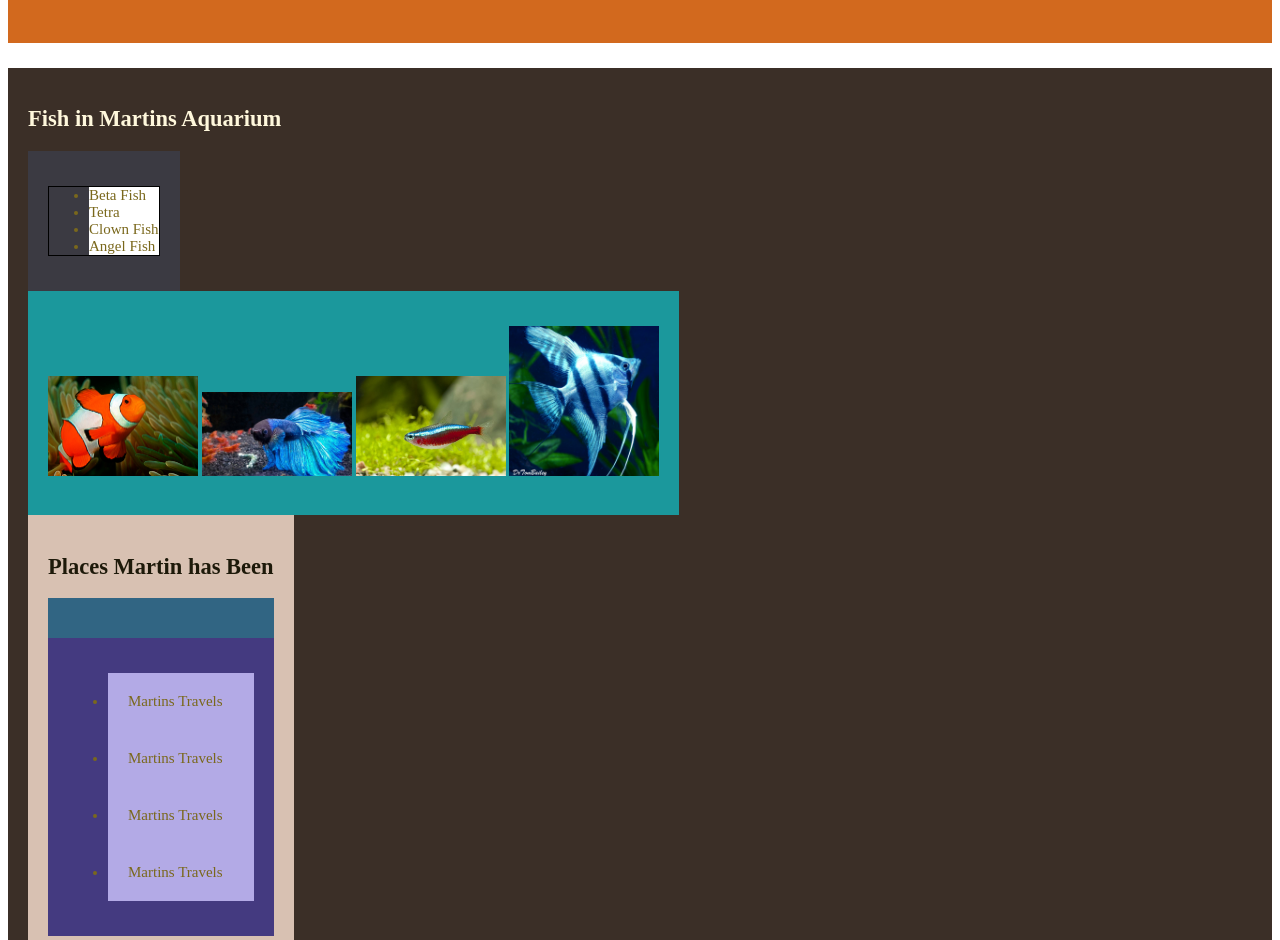
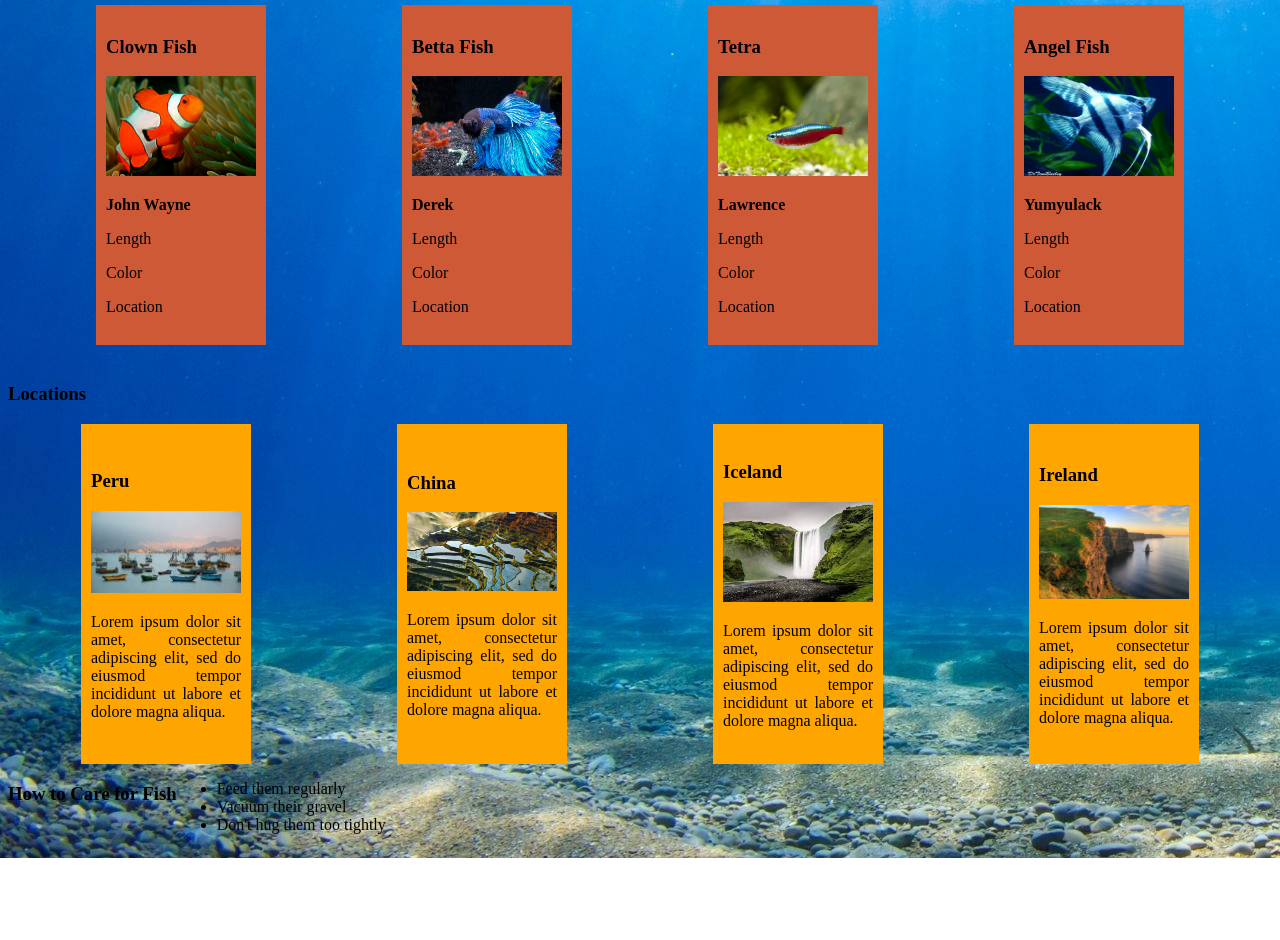
Before and after one commit to TheBenGregory/MartinsAquarium, a plain HTML site: page index.html in a window 1280 px wide. Shown: the part 136-1076 px from the top of the page. After the commit the page ends 994 px from the top, so only its background shows below. Drawn offline with Linux system fonts and the light colour scheme.

Commit message:
start from scratch

```diff
--- /dev/null
+++ b/fish__cards.css
@@ -0,0 +1,23 @@
+.fish__cards{
+    background: #CE5937;
+    /* background: -moz-linear-gradient(45deg, #CE5937 0%, #1C6EA4 29%, #4CC52B 100%);
+    background: -webkit-linear-gradient(45deg, #CE5937 0%, #1C6EA4 29%, #4CC52B 100%);
+    background: linear-gradient(45deg, #CE5937 0%, #1C6EA4 29%, #4CC52B 100%); */
+    padding: 10px;
+    margin: auto;
+    align-content: space-around;
+    justify-content: space-evenly;
+    height: 20em;
+    flex-wrap: wrap;
+    flex-direction: column;
+    text-align: justify;
+    flex-basis: 10%;
+}
+
+.fish{
+    display: flex;
+    flex-direction: row;
+    flex-wrap: wrap;
+    padding: 20px;
+
+}
--- a/index.html
+++ b/index.html
@@ -3,59 +3,91 @@
 <head>
     <meta charset="UTF-8">
     <meta http-equiv="X-UA-Compatible" content="IE=edge">
-    <meta name="viewport" content="width=device-width, initial-scale=1.0">
+    <meta name="viewport" content="width=<device-width>, initial-scale=1.0">
     <title>Document</title>
-    <link rel="stylesheet" href="main.css"></head>
+    <link rel="stylesheet" href="main.css">
+</head>
 <body>
-    <section>
-        <h1 class="header">Martins Aquarium</h1>
-    </section>
-    <section class="fish__list">
-        <h2>Fish in Martins Aquarium</h2>
-        <div class= list>
-            <ul class=fish__cards>
-                <li class="thefish"">Beta Fish</li>
-                <li class="thefish">Tetra</li>
-                <li class="thefish">Clown Fish</li>
-                <li class="thefish">Angel Fish</li>
-            </ul>
+    <style> body{
+        background-image: url(images/underwater.jpg);}</style>
+
+    <h1 class="title">Martins Aquarium</h1>
+        <main>
+            <article class=theBigOne>
+             <div class="main">
+                <h3 class="header__fish">Inventory</h3>
+                <section class="fish">
+                    <section class="fish__cards">
+                        <h3>Clown Fish</h3>
+                        <img src="images/1200px-Clown_fish_in_the_Andaman_Coral_Reef.jpeg" alt="a clown fish" width="150px" height="100px"/>
+                        <p><b>John Wayne</b></p>
+                        <p>Length</p>
+                        <p>Color</p>
+                        <p>Location</p>
+                    </section>
+                    <section class="fish__cards">
+                        <h3>Betta Fish</h3>
+                        <img src="images/betta.jpeg" alt="a Betta fish" width="150px" height="100px"/>
+                        <p><b>Derek</b></p>
+                        <p>Length</p>
+                        <p>Color</p>
+                        <p>Location</p>
+                    </section>
+                    <section class="fish__cards">
+                        <h3>Tetra</h3>
+                        <img src="images/tetra.jpeg" alt="a tetra fish" width="150px" height="100px"/>
+                        <p><b>Lawrence</b></p>
+                        <p>Length</p>
+                        <p>Color</p>
+                        <p>Location</p>
+                    </section>
+                    <section class="fish__cards">
+                        <h3>Angel Fish</h3>
+                        <img src="images/1117801547.jpeg" alt="an Angel fish" width="150px" height="100px"/>
+                        <p><b>Yumyulack</b></p>
+                        <p>Length</p>
+                        <p>Color</p>
+                        <p>Location</p>
+                    </section>
+                    </div>
+            </div>
+
+            <div class="main">
+                <h3 class="header__locations">Locations</h3>
+                <section class="locations">
+                    <section class="loc__cards">
+                        <h3>Peru</h3>
+                        <img src="images/peru.jpeg" alt="fishing boats in peru" width="150px"/>
+                        <p>Lorem ipsum dolor sit amet, consectetur adipiscing elit, sed do eiusmod tempor incididunt ut labore et dolore magna aliqua.</p>
+                    </section>
+                    <section class="loc__cards">
+                        <h3>China</h3>
+                        <img src="images/ricepaddie.jpeg" alt="rice paddies in china" width="150px"/>
+                        <p>Lorem ipsum dolor sit amet, consectetur adipiscing elit, sed do eiusmod tempor incididunt ut labore et dolore magna aliqua.</p>
+                    </section>
+                    <section class="loc__cards">
+                        <h3>Iceland</h3>
+                        <img src="images/iceland.jpeg" alt="Iceland" width="150px"/>
+                        <p>Lorem ipsum dolor sit amet, consectetur adipiscing elit, sed do eiusmod tempor incididunt ut labore et dolore magna aliqua.</p>
+                    </section>
+                    <section class="loc__cards">
+                        <h3>Ireland</h3>
+                        <img src="images/ireland.jpeg" alt="Ireland" width="150px"/>
+                        <p>Lorem ipsum dolor sit amet, consectetur adipiscing elit, sed do eiusmod tempor incididunt ut labore et dolore magna aliqua.</p>
+                    </section>
+                </section>
+            </div>
+            <aside class="tips">
+                <h3 class="header__tips">How to Care for Fish</h3>
+                    <ul class="tips__list">
+                        <li>Feed them regularly</li>
+                        <li>Vacuum their gravel</li>
+                        <li>Don't hug them too tightly</li>
+                    </ul>
+            </aside>
         </div>
-        <div class="fish">
-            <!-- fish cards go here (images) -->
-            <p><img src="images/1200px-Clown_fish_in_the_Andaman_Coral_Reef.jpeg" alt="a clown fish" width="150px"/>
-                <img src="images/betta.jpeg" alt="a Betta fish" width="150px"/>
-                <img src="images/tetra.jpeg" alt="a Tetra fish" width="150px"/>
-                <img src="images/1117801547.jpeg" alt="an Angel fish" width="150px"/>
-            </p>
-        </div>
-    <Section class=location__tips>
-        <h2>Places Martin has Been</h2>
-        <div class=tips>
-            <!-- tips go here -->
-        </div>
-        <div class=location__list>
-            <!-- location goes here -->
-            <ul>
-                <li class="location">Martins Travels</li>
-                <li class="location">Martins Travels</li>
-                <li class="location">Martins Travels</li>
-                <li class="location">Martins Travels</li>
+            </article>
+        </main>
 
-            </ul>
-        </div>
-    </Section>
-    <aside class=care>
-        <ul>
-            <li class="carelist">Fish Care Tips</li>
-            <li class="carelist">Fish Care Tips</li>
-            <li class="carelist">Fish Care Tips</li>
-            <li class="carelist">Fish Care Tips</li>
-        </ul>
-
-    </aside>
-    </section>
-    <section class=footer>
-        <footer>®Martins Aquarium 2021</footer>
-    </section>
 </body>
 </html>
--- /dev/null
+++ b/location__cards.css
@@ -0,0 +1,27 @@
+.loc__cards{
+    background-color: orange;
+    /* border: 3px dotted green;
+    background: #CE5937 20%;
+    background: -moz-linear-gradient(45deg, #CE5937 0%, #1C6EA4 29%, #4CC52B 100%);
+    background: -webkit-linear-gradient(45deg, #CE5937 0%, #1C6EA4 29%, #4CC52B 100%);
+    background: linear-gradient(45deg, #CE5937 0%, #1C6EA4 29%, #4CC52B 100%); */
+    padding: 10px;
+    margin: auto;
+    align-content: space-around;
+    justify-content: space-evenly;
+    height: 20em;
+    flex-wrap: wrap;
+    flex-direction: column;
+    text-align: justify;
+    flex-basis: 10%;
+}
+
+
+.locations{
+    display: flex;
+    flex-direction: row;
+    flex-wrap: wrap;
+    justify-content: space-evenly;
+
+
+}
--- a/main.css
+++ b/main.css
@@ -1,116 +1,9 @@
+@import "./fish__cards.css";
+@import "./location__cards.css";
+@import "./tips__list.css";
 
-
-.header{
+.thebigone{
     display: flex;
-    width: 100;
-    height: 100;
-    padding: 60px;
-    /* align-items: center;
-    text-align: center; */
-    justify-content: center;
-    background: chocolate;
-    color: cornsilk;
-    font-size: 30px;
-
-}
-
-.fish__list{
-
-    display: flex;
-    flex-direction:column;
-    flex-wrap: wrap;
-    justify-content: flex-start;
-    padding: 20px;
-    text-align: left;
-    background: rgb(59, 47, 39);
-    color: cornsilk;
-    font-size: 15px;
-}
-
-.fish__cards{
-    border: solid black 1px;
-}
-
-.thefish{
-
-    background: white;
-    padding-block: 10;
-}
-
-.list{
-    align-self: start;
-    padding: 20px;
-    text-align: left;
-    background: rgb(59, 58, 66);
-    color: rgb(122, 104, 28);
-    font-size: 15px;
-
-}
-
-.fish{
-    align-self: start;
-    padding: 20px;
-    text-align: left;
-    background: rgb(27, 152, 156);
-    color: rgb(122, 104, 28);
-    font-size: 15px;
-
-}
-
-.location__tips{
-    align-self: start;
-justify-content: flex-end;
-padding: 20px;
-    text-align: left;
-    background: rgb(216, 193, 178);
-    color: rgb(29, 25, 9);
-    font-size: 15px;
-}
-
-.tips{
-    padding: 20px;
-    text-align: left;
-    background: rgb(49, 101, 131);
-    color: rgb(122, 104, 28);
-    font-size: 15px;
-
-}
-
-.location__list{
-    padding: 20px;
-    text-align: left;
-    background: rgb(68, 58, 128);
-    color: rgb(122, 104, 28);
-    font-size: 15px;
-}
-
-.location{
-    padding: 20px;
-    text-align: left;
-    background: rgb(179, 170, 230);
-    color: rgb(122, 104, 28);
-    font-size: 15px;
-}
-
-.care{
-    height: 500px;
-    align-self: flex-end;
-    padding: 20px;
-    text-align: left;
-    background: rgb(192, 185, 230);
-    color: rgb(122, 104, 28);
-    font-size: 15px;
-}
-
-.carelist{
+    flex-flow: wrap row;
     justify-content: space-between;
 }
-
-.footer{
-    justify-content: center;
-    padding: 5px;
-    text-align: left;
-    background: rgb(226, 225, 235);
-    color: rgb(122, 104, 28);
-    font-size: 15px;
-}
--- /dev/null
+++ b/tips__list.css
@@ -0,0 +1,5 @@
+.tips{
+    display: flex;
+    align-self: flex-end;
+    margin-right: auto;
+}
```
Also changed, not shown: images/iceland.jpeg (added), images/ireland.jpeg (added), images/peru.jpeg (added), images/ricepaddie.jpeg (added), images/underwater.jpg (added), 1 other file.
